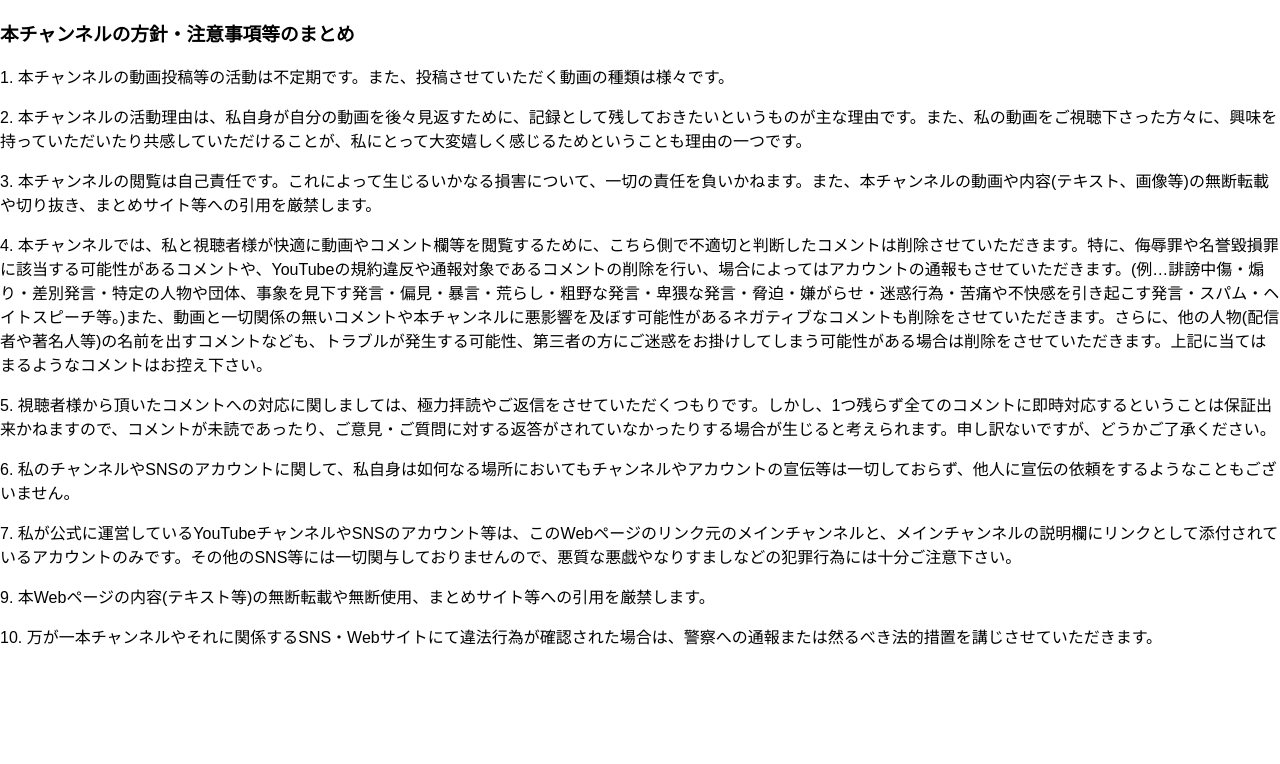
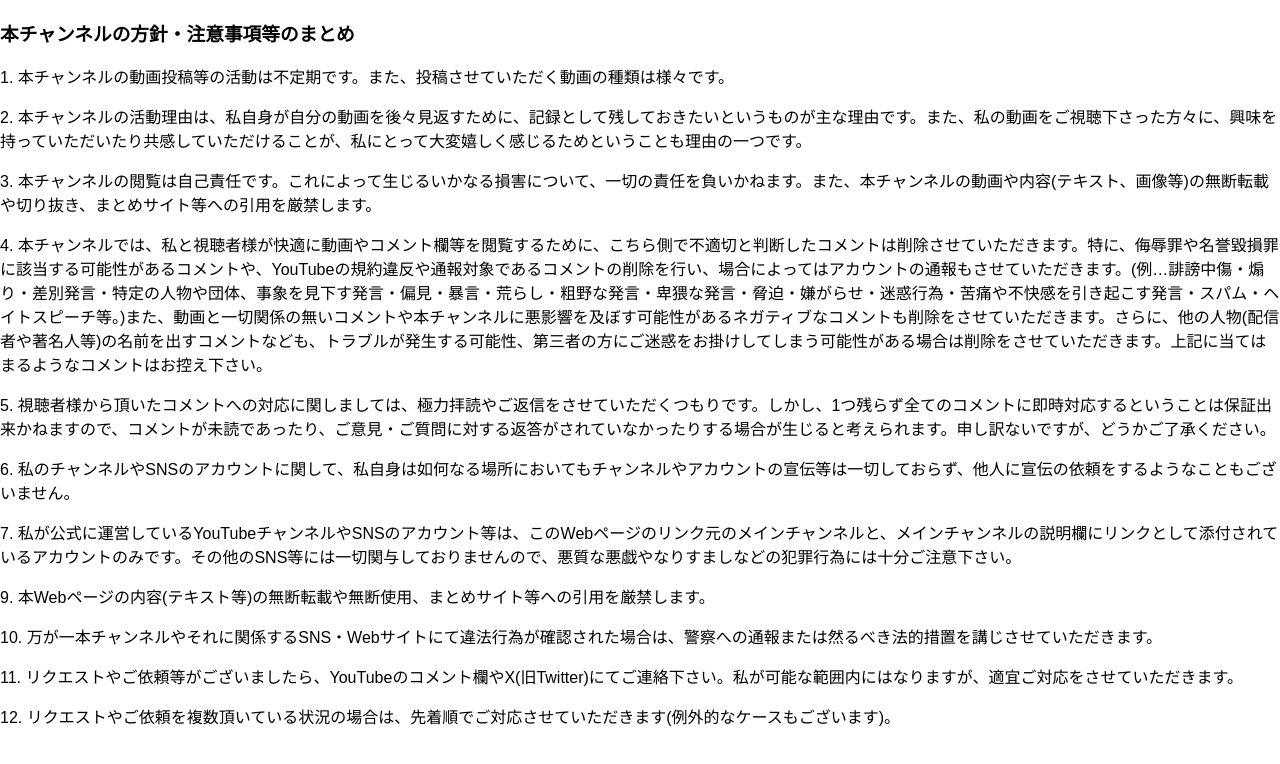
Before and after one commit to heiwa-YT/Policies-and-Guidelines, a plain HTML site: page index.html in a window 1280 px wide. Drawn offline with Linux system fonts and the light colour scheme.

Commit message:
index.html を更新

```diff
--- a/index.html
+++ b/index.html
@@ -16,5 +16,7 @@
     <P>7. 私が公式に運営しているYouTubeチャンネルやSNSのアカウント等は、このWebページのリンク元のメインチャンネルと、メインチャンネルの説明欄にリンクとして添付されているアカウントのみです。その他のSNS等には一切関与しておりませんので、悪質な悪戯やなりすましなどの犯罪行為には十分ご注意下さい。</P>
     <p>9. 本Webページの内容(テキスト等)の無断転載や無断使用、まとめサイト等への引用を厳禁します。</p>
     <p>10. 万が一本チャンネルやそれに関係するSNS・Webサイトにて違法行為が確認された場合は、警察への通報または然るべき法的措置を講じさせていただきます。</p>
+    <p>11. リクエストやご依頼等がございましたら、YouTubeのコメント欄やX(旧Twitter)にてご連絡下さい。私が可能な範囲内にはなりますが、適宜ご対応をさせていただきます。</p>
+    <p>12. リクエストやご依頼を複数頂いている状況の場合は、先着順でご対応させていただきます(例外的なケースもございます)。</p>
   </body>
 </html>
```
